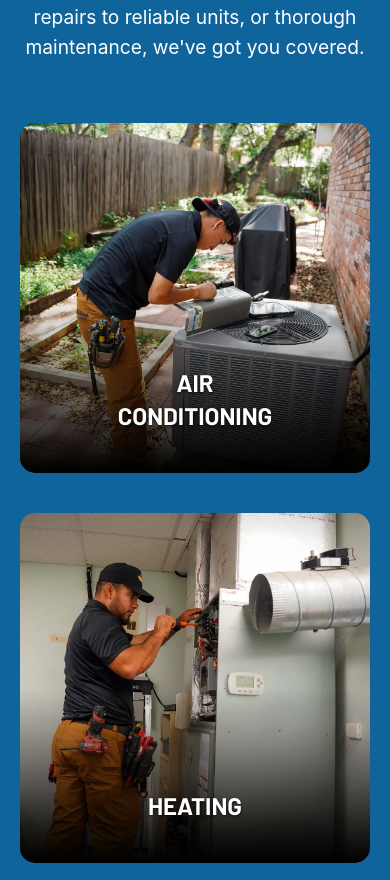
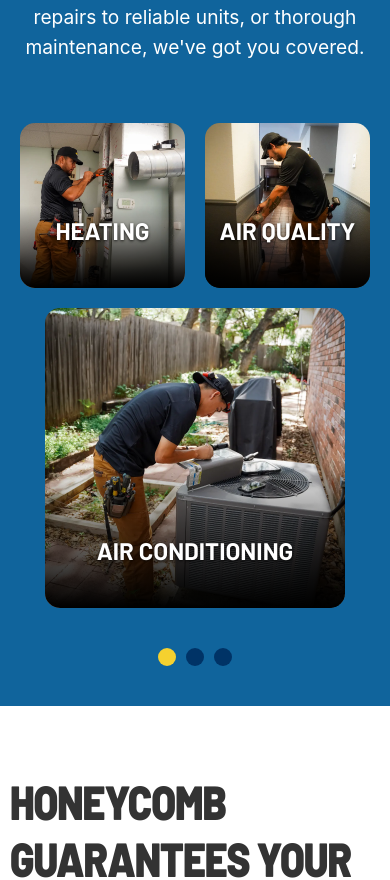
Before and after one commit to marcstreeter/honeycomb-web, a React (Vite) app: page / in a window 390 px wide. Shown: the part 1440-2320 px from the top of the page. Built offline with nearby package versions, Linux system fonts and the light colour scheme.

Commit message:
fixes #16 and also lets images be smaller to display data faster with less scrolling

```diff
--- a/src/layouts/Home/ServicesSection.module.css
+++ b/src/layouts/Home/ServicesSection.module.css
@@ -67,14 +67,14 @@
   }
 
   .services-grid {
-    flex-direction: column;
-    align-items: center;
+    gap: 20px;
+    justify-content: center;
   }
 
   .service-card {
-    flex: none;
-    width: 100%;
-    max-width: 500px;
+    flex: 1 1 150px;
+    min-width: 150px;
+    max-width: 300px;
   }
 }
 
--- a/src/layouts/Home/ServicesSection.tsx
+++ b/src/layouts/Home/ServicesSection.tsx
@@ -15,18 +15,6 @@ const ServicesSection: React.FC = () => (
         we've got you covered.
       </p>
       <div className={`${styles['services-grid']}`}>
-        <div className={`${styles['service-card']}`}>
-          <Image
-            src={ServiceAC}
-            alt="AC Technician"
-            aspectRatio={1}
-            overlay={{
-              text: <h3>AIR CONDITIONING</h3>,
-              position: 'bottom',
-            }}
-            gradientOverlay={{ enabled: true }}
-          />
-        </div>
         <div className={`${styles['service-card']}`}>
           <Image
             src={ServiceHeat}
@@ -51,6 +39,18 @@ const ServicesSection: React.FC = () => (
             gradientOverlay={{ enabled: true }}
           />
         </div>
+        <div className={`${styles['service-card']}`}>
+          <Image
+            src={ServiceAC}
+            alt="AC Technician"
+            aspectRatio={1}
+            overlay={{
+              text: <h3>AIR CONDITIONING</h3>,
+              position: 'bottom',
+            }}
+            gradientOverlay={{ enabled: true }}
+          />
+        </div>
       </div>
       <div className={`${styles['carousel-dots']}`}>
         <span className={`${styles.dot} ${styles.active}`}></span>
--- a/src/layouts/Home/components/Image.module.css
+++ b/src/layouts/Home/components/Image.module.css
@@ -87,8 +87,7 @@
 .overlay-text h3 {
   font-weight: var(--font-weight-bold);
   line-height: 1.4;
-  max-width: 300px;
-  word-wrap: break-word;
+  white-space: nowrap;
   text-align: center;
   color: var(--color-white);
 }
@@ -97,7 +96,6 @@
 @media (max-width: 768px) {
   .overlay-text h3 {
     font-size: var(--font-size-body-small);
-    max-width: 250px;
   }
 
   .overlay-top,
@@ -115,7 +113,6 @@
 
   .overlay-text h3 {
     font-size: var(--font-size-caption);
-    max-width: 200px;
   }
 
   .overlay-top,
```
